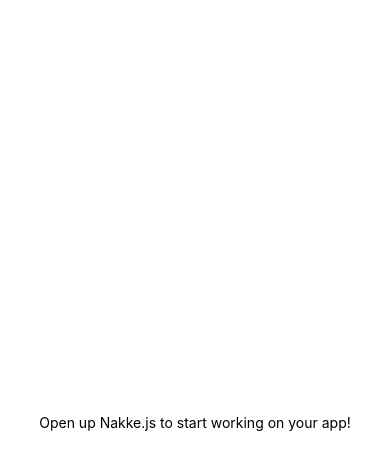
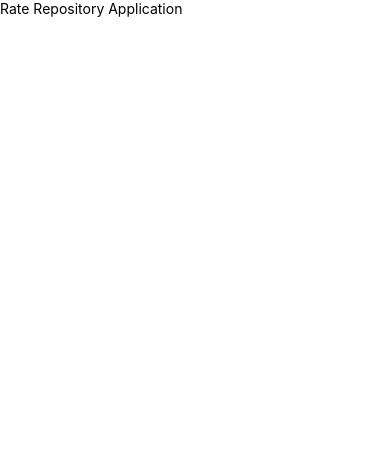
Before and after one commit to lacolegiala/react-native-app, a React Native app: screen / in a window 390 px wide. Shown: the top 470 px of the page. Built offline with nearby package versions, Linux system fonts and the light colour scheme.

Commit message:
Add a base for repo app

```diff
--- a/App.js
+++ b/App.js
@@ -1,21 +1,9 @@
-import { StatusBar } from 'expo-status-bar';
 import React from 'react';
-import { StyleSheet, Text, View } from 'react-native';
 
-export default function App() {
-  return (
-    <View style={styles.container}>
-      <Text>Open up Nakke.js to start working on your app!</Text>
-      <StatusBar style="auto" />
-    </View>
-  );
-}
+import Main from './src/components/Main';
 
-const styles = StyleSheet.create({
-  container: {
-    flex: 1,
-    backgroundColor: '#fff',
-    alignItems: 'center',
-    justifyContent: 'center',
-  },
-});
+const App = () => {
+  return <Main />;
+};
+
+export default App;
--- a/src/components/Main.jsx
+++ b/src/components/Main.jsx
@@ -0,0 +1,21 @@
+import React from 'react';
+import Constants from 'expo-constants';
+import { Text, StyleSheet, View } from 'react-native';
+
+const styles = StyleSheet.create({
+  container: {
+    marginTop: Constants.statusBarHeight,
+    flexGrow: 1,
+    flexShrink: 1,
+  },
+});
+
+const Main = () => {
+  return (
+    <View style={styles.container}>
+      <Text>Rate Repository Application</Text>
+    </View>
+  );
+};
+
+export default Main;
```
